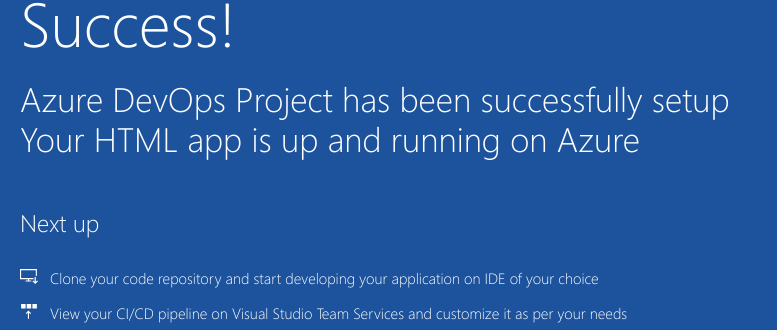
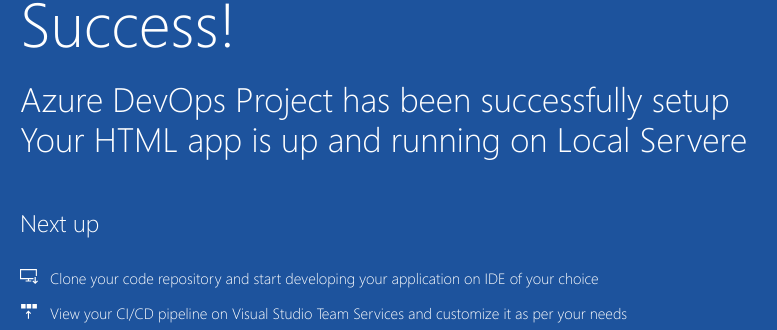
Before and after one commit to ankurlad/Sample-Project, a plain HTML site: page index.html in a window 1280 px wide. Shown: the part 392-722 px from the top of the page, 205-982 px from the left. Drawn offline with Linux system fonts and the light colour scheme.

Commit message:
feature 1 added - on local server

```diff
--- a/index.html
+++ b/index.html
@@ -20,7 +20,7 @@
             <div class="content-body">
                 <div class="success-text">Success!</div>
                 <div class="description line-1"> Azure DevOps Project has been successfully setup</div>
-                <div class="description line-2"> Your HTML app is up and running on Azure</div>
+                <div class="description line-2"> Your HTML app is up and running on Local Servere</div>
                 <div class="next-steps-container">
                     <div class="next-steps-header">Next up</div>
                     <div class="next-steps-body">
```
